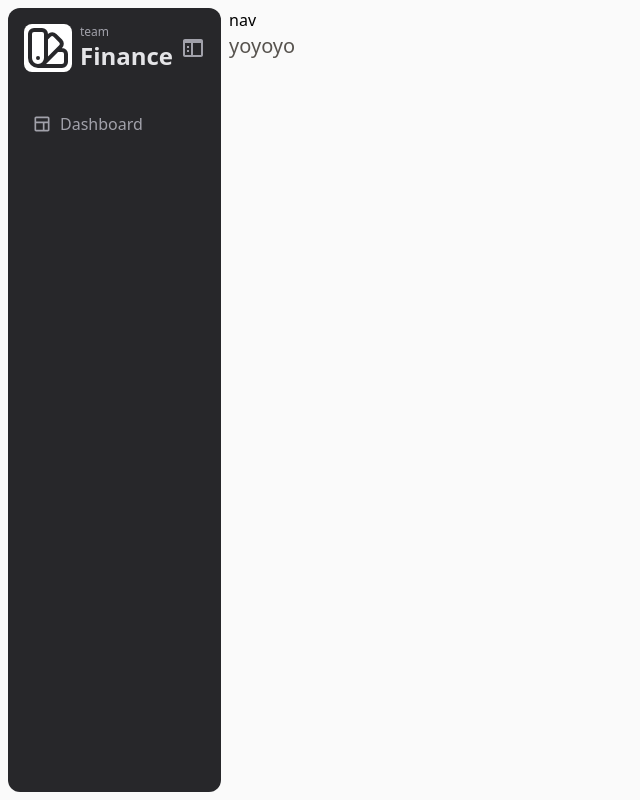
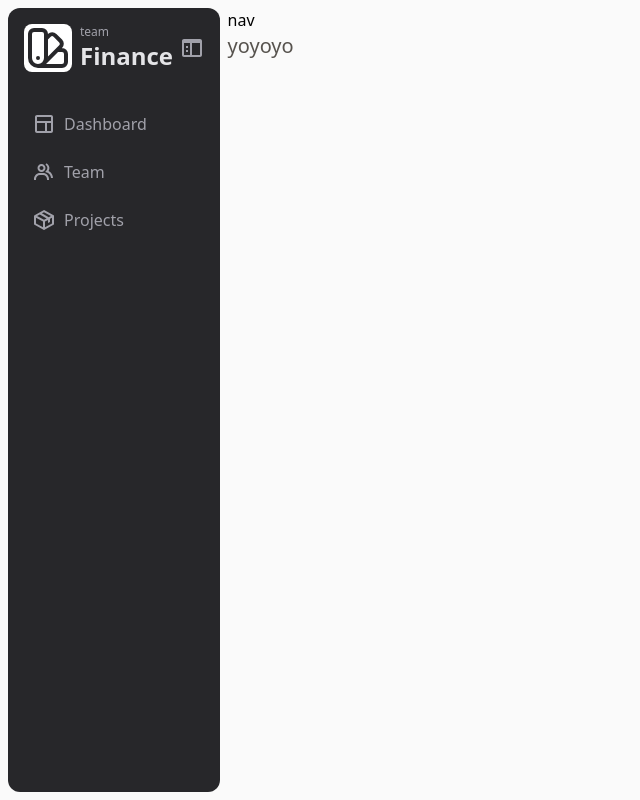
Before and after one commit to dantehduran/dashboard-next-tailwind, a Next.js app: page / in a window 1280 px wide. Both pictures are taken after a click on the button "collapse". Shown: the whole page, without its empty margins (0-640 px from the left). Built offline with nearby package versions, Linux system fonts and the light colour scheme.

Commit message:
sidebar navlinks

```diff
--- a/components/Sidebar.tsx
+++ /dev/null
@@ -1,41 +0,0 @@
-import { HiOutlineColorSwatch } from 'react-icons/hi';
-import { BiSidebar, BiLayout } from 'react-icons/bi';
-
-interface Props {
-	setIsSidebarCollapsed: (setIsSidebarCollapsed: boolean) => void;
-	isSidebarCollapsed: boolean;
-}
-
-const Sidebar = ({ setIsSidebarCollapsed, isSidebarCollapsed }: Props) => {
-	return (
-		<div className='h-full overflow-hidden rounded-xl bg-zinc-800 text-zinc-400'>
-			<div className='flex items-center space-x-2 py-4 px-4 text-zinc-200'>
-				<HiOutlineColorSwatch className='h-12 w-12 rounded-lg bg-white text-zinc-800 sidebar-collapsed:hidden' />
-				<div className='flex flex-1 flex-col justify-center sidebar-collapsed:hidden'>
-					<span className='text-xs text-zinc-400'>team</span>
-					<span className='text-2xl font-semibold'>Finance</span>
-				</div>
-				<button
-					type='button'
-					aria-label='collapse'
-					onClick={() => {
-						setIsSidebarCollapsed(!isSidebarCollapsed);
-					}}
-				>
-					<BiSidebar className='h-6 w-6 text-zinc-400' />
-				</button>
-			</div>
-			<div className='px-4 pt-4'>
-				<a
-					href='/'
-					className='flex items-center space-x-2 rounded-lg p-2 hover:bg-zinc-700 hover:text-zinc-200'
-				>
-					<BiLayout className='h-5 w-5' />
-					<span className='text-semibold '>Dashboard</span>
-				</a>
-			</div>
-		</div>
-	);
-};
-
-export default Sidebar;
--- /dev/null
+++ b/components/sidebar/NavLink.tsx
@@ -0,0 +1,19 @@
+import Link from 'next/link';
+
+interface Props {
+	label: string;
+	route: string;
+	Icon: React.FunctionComponent;
+}
+const NavLink = ({ Icon, label, route }: Props) => {
+	return (
+		<Link href={route}>
+			<a className='flex items-center space-x-2 rounded-lg p-2 hover:bg-zinc-700 hover:text-zinc-200 sidebar-collapsed:justify-center'>
+				<Icon />
+				<span className='text-semibold sidebar-collapsed:hidden'>{label}</span>
+			</a>
+		</Link>
+	);
+};
+
+export default NavLink;
--- /dev/null
+++ b/components/sidebar/Sidebar.tsx
@@ -0,0 +1,41 @@
+import { HiOutlineColorSwatch } from 'react-icons/hi';
+import { BiSidebar } from 'react-icons/bi';
+import sidebarLinks from '../../config/SidebarLinks';
+import NavLink from './NavLink';
+
+interface Props {
+	setIsSidebarCollapsed: (setIsSidebarCollapsed: boolean) => void;
+	isSidebarCollapsed: boolean;
+}
+
+const Sidebar = ({ setIsSidebarCollapsed, isSidebarCollapsed }: Props) => {
+	return (
+		<div className='h-full overflow-hidden rounded-xl bg-zinc-800 text-zinc-400'>
+			<div className='flex items-center justify-between py-4 px-4 text-zinc-200 sidebar-collapsed:justify-center'>
+				<div className='flex space-x-2 sidebar-collapsed:hidden'>
+					<HiOutlineColorSwatch className='h-12 w-12 rounded-lg bg-white text-zinc-800 ' />
+					<div className='flex flex-1 flex-col justify-center'>
+						<span className='text-xs text-zinc-400'>team</span>
+						<span className='text-2xl font-semibold'>Finance</span>
+					</div>
+				</div>
+				<button
+					type='button'
+					aria-label='collapse'
+					onClick={() => {
+						setIsSidebarCollapsed(!isSidebarCollapsed);
+					}}
+				>
+					<BiSidebar className='h-6 w-6 shrink-0 text-zinc-400' />
+				</button>
+			</div>
+			<div className='space-y-2 px-4 pt-4'>
+				{sidebarLinks.map(link => (
+					<NavLink key={link.label} {...link} />
+				))}
+			</div>
+		</div>
+	);
+};
+
+export default Sidebar;
--- /dev/null
+++ b/config/SidebarLinks.tsx
@@ -0,0 +1,25 @@
+import { BiGroup, BiLayout, BiPackage } from 'react-icons/bi';
+
+interface Link {
+	label: string;
+	route: string;
+	Icon: React.FunctionComponent;
+}
+const links: Link[] = [
+	{
+		label: 'Dashboard',
+		route: '/',
+		Icon: () => <BiLayout className='h-6 w-6 shrink-0' />,
+	},
+	{
+		label: 'Team',
+		route: '/team',
+		Icon: () => <BiGroup className='h-6 w-6 shrink-0' />,
+	},
+	{
+		label: 'Projects',
+		route: '/projects',
+		Icon: () => <BiPackage className='h-6 w-6 shrink-0' />,
+	},
+];
+export default links;
--- a/pages/_app.tsx
+++ b/pages/_app.tsx
@@ -1,6 +1,6 @@
 import '../styles/globals.css';
 import type { AppProps } from 'next/app';
-import Sidebar from '../components/Sidebar';
+import Sidebar from '../components/sidebar/Sidebar';
 import { useState } from 'react';
 
 function MyApp({ Component, pageProps }: AppProps) {
@@ -11,7 +11,7 @@ function MyApp({ Component, pageProps }: AppProps) {
 				isSidebarCollapsed ? ' sidebar-collapsed' : ' '
 			}`}
 		>
-			<div className='w-1/5 sidebar-collapsed:w-16'>
+			<div className='w-64 sidebar-collapsed:w-20'>
 				<Sidebar
 					setIsSidebarCollapsed={setIsSidebarCollapsed}
 					isSidebarCollapsed={isSidebarCollapsed}
```
